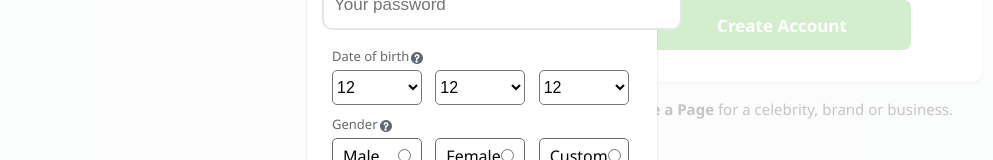
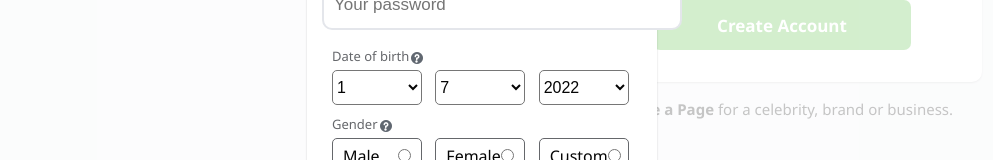
Before and after one commit to Fremen1990/DevSocialMedia-frontend, a React (Create React App) app: page /login in a window 1280 px wide. Shown: the part 395-555 px from the top of the page, without its empty margins (158-1151 px from the left). Built offline with nearby package versions, Linux system fonts and the light colour scheme.

Commit message:
Dates and gender options and functionality

```diff
--- a/src/components/login/RegisterForm.js
+++ b/src/components/login/RegisterForm.js
@@ -2,19 +2,40 @@
 import RegisterInput from '../inputs/registerInput'
 import { useState } from 'react'
 
+function RegisterForm(props) {
     const userInfos = {
         first_name: '',
         last_name: '',
         email: '',
         password: '',
-    bYear: '',
-    bMonth: '',
-    bDay: '',
+        bYear: new Date().getFullYear(),
+        bMonth: new Date().getMonth() + 1,
+        bDay: new Date().getDate(),
         gender: '',
     }
 
-function RegisterForm(props) {
     const [user, setUser] = useState(userInfos)
+    const {
+        first_name,
+        last_name,
+        email,
+        password,
+        bYear,
+        bMonth,
+        bDay,
+        gender,
+    } = user
+
+    // Generating new Arreas with year month and day
+    const yearTemp = new Date().getFullYear()
+    const years = Array.from(new Array(108), (val, index) => yearTemp - index)
+    const months = Array.from(new Array(12), (val, index) => 1 + index)
+    const getDays = () => {
+        return new Date(bYear, bMonth, 0).getDate()
+    }
+    const days = Array.from(new Array(getDays()), (val, index) => 1 + index)
+
+    console.log(user)
 
     const handleRegisterChange = (e) => {
         const { name, value } = e.target
@@ -67,14 +88,38 @@
                                         <i className="info_icon"></i>
                                     </div>
                                     <div className="reg_grid">
-                                        <select name="bDay">
-                                            <option>12</option>
+                                        <select
+                                            value={bDay}
+                                            name="bDay"
+                                            onChange={handleRegisterChange}
+                                        >
+                                            {days.map((day, i) => (
+                                                <option value={day} key={i}>
+                                                    {day}
+                                                </option>
+                                            ))}
                                         </select>
-                                        <select name="bMonth">
-                                            <option>12</option>
+                                        <select
+                                            name="bMonth"
+                                            value={bMonth}
+                                            onChange={handleRegisterChange}
+                                        >
+                                            {months.map((month, i) => (
+                                                <option value={month} key={i}>
+                                                    {month}
+                                                </option>
+                                            ))}{' '}
                                         </select>
-                                        <select name="bYear">
-                                            <option>12</option>
+                                        <select
+                                            name="bYear"
+                                            value={bYear}
+                                            onChange={handleRegisterChange}
+                                        >
+                                            {years.map((year, i) => (
+                                                <option value={year} key={i}>
+                                                    {year}
+                                                </option>
+                                            ))}{' '}
                                         </select>
                                     </div>
                                 </div>
```
Lines whose indentation alone changed are shown as unchanged.
